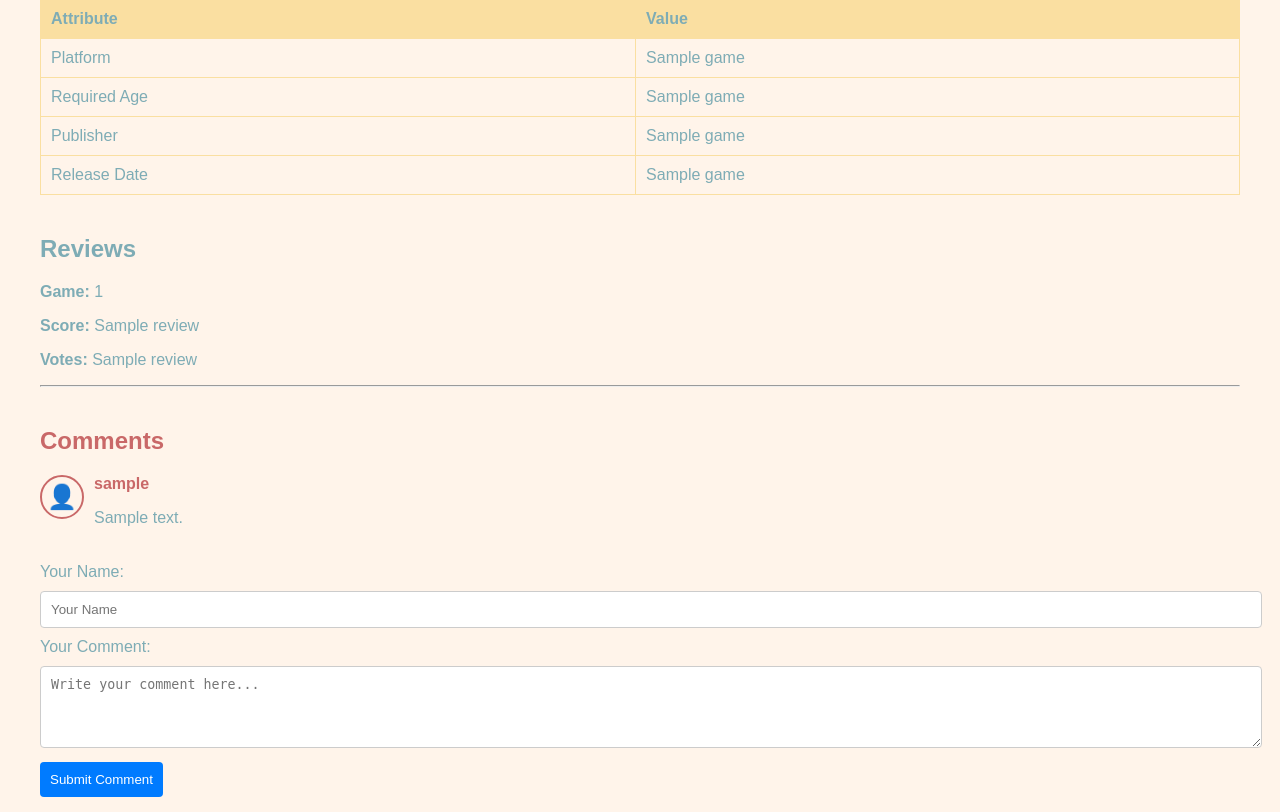
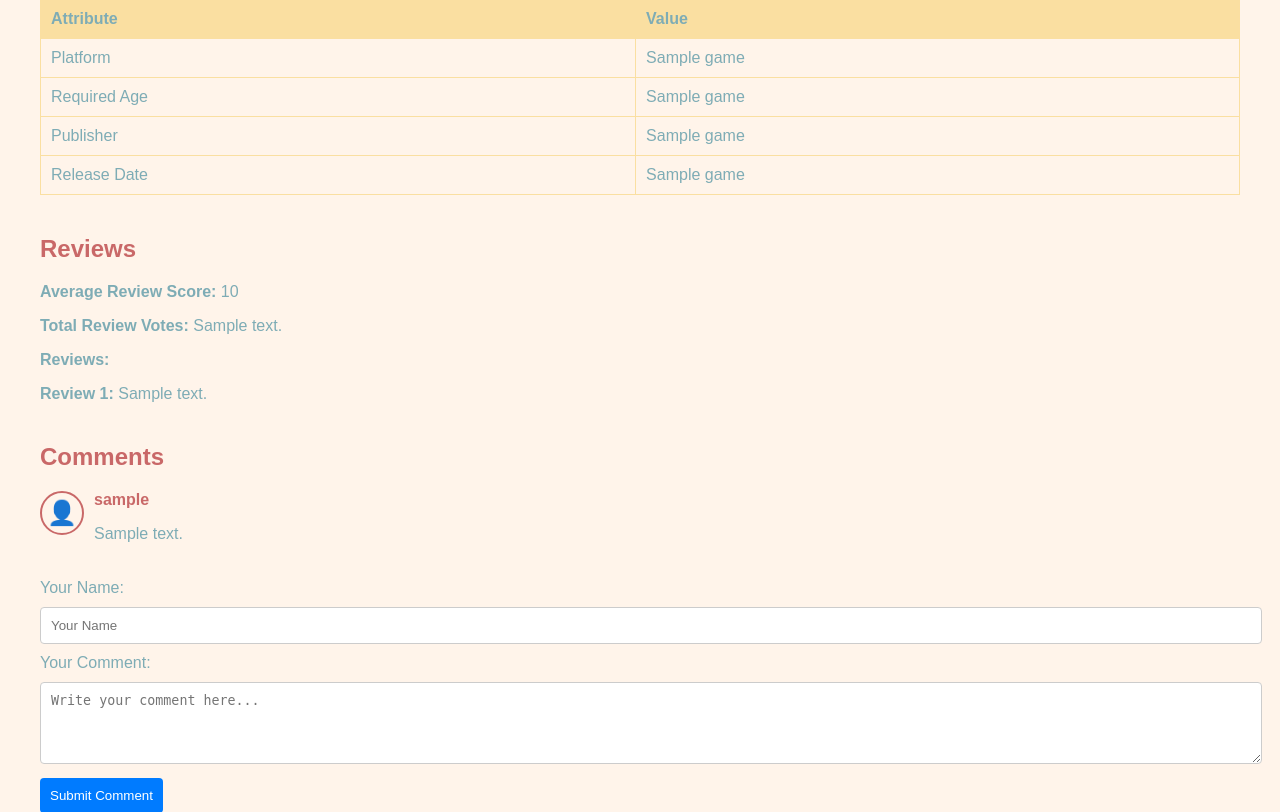
Before and after one commit to tiffanyfan1015/database_final_project, a Flask app: template templates/games_detail.html in a window 1280 px wide. Shown: the part 461-1273 px from the top of the page. Run offline with Flask 3, Linux system fonts and the light colour scheme; the template is opened without the code that fills it: most values are stand-ins (such as "Sample title", 1, 10 or a date in 2020); parts of the project's set-up code (start-up, migrations or seed data) failed here and were passed over.

Commit message:
Update Reviews

```diff
--- a/create_table.sql
+++ b/create_table.sql
@@ -83,11 +83,11 @@ LINES TERMINATED BY '\n'
 IGNORE 1 ROWS;
 
 CREATE TABLE SteamReview (
-    appid INT PRIMARY KEY,
+    appid INT,
     app_name VARCHAR(255),
+    review_text TEXT,
     review_score DECIMAL(5, 2),
-    review_votes INT,
-    review_text TEXT
+    review_votes INT
 );
 
 CREATE TABLE Users (
--- a/templates/games_detail.html
+++ b/templates/games_detail.html
@@ -82,6 +82,24 @@
     .game-attributes th {
       background-color: #FADFA1;
       color: #7EACB5;
+    }
+
+    /* Reviews Section */
+    .reviews {
+      margin-top: 40px;
+    }
+
+    .reviews h2 {
+      color: #C96868;
+      font-size: 1.5rem;
+    }
+
+    .review {
+      margin-bottom: 20px;
+    }
+
+    .review p {
+      margin: 5px 0;
     }
 
     /* Comments Section */
@@ -202,15 +220,21 @@
     <!-- Reviews Section -->
     <section class="reviews">
       <h2>Reviews</h2>
-      {% if reviews %}
-        {% for review in reviews %}
-          <div class="review">
-            <p><strong>Game:</strong> {{ review[0] }}</p>
-            <p><strong>Score:</strong> {{ review[1] }}</p>
-            <p><strong>Votes:</strong> {{ review[2] }}</p>
-          </div>
-          <hr>
-        {% endfor %}
+
+      <div>
+        <p><strong>Average Review Score:</strong> {{ reviews.review_score }}</p>
+        <p><strong>Total Review Votes:</strong> {{ reviews.review_vote }}</p>
+        <p><strong>Reviews:</strong></p>
+      </div>
+
+      {% if reviews.review_text %}
+        <div class="reviews-list">
+          {% for review in reviews.review_text %}
+            <div class="review">
+              <p><strong>Review {{ loop.index }}:</strong> {{ review }}</p>
+            </div>
+          {% endfor %}
+        </div>
       {% else %}
         <p>No reviews available for this game.</p>
       {% endif %}
```
Also changed, not shown: controllers/show_games_controller.py (+25 -14 lines).
